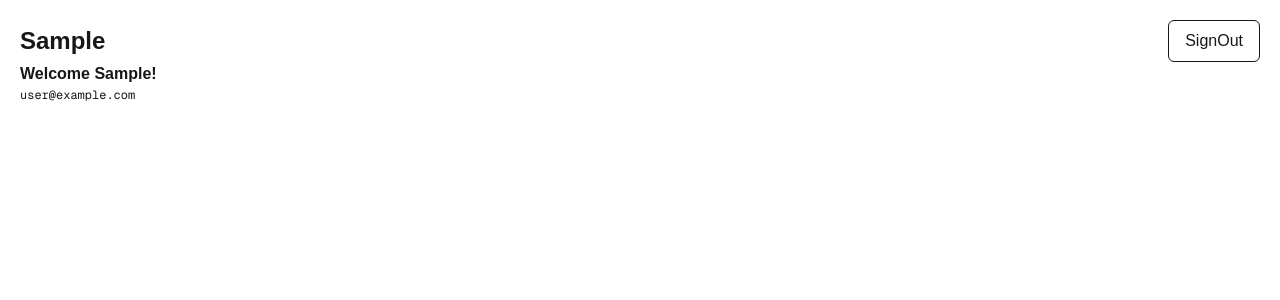
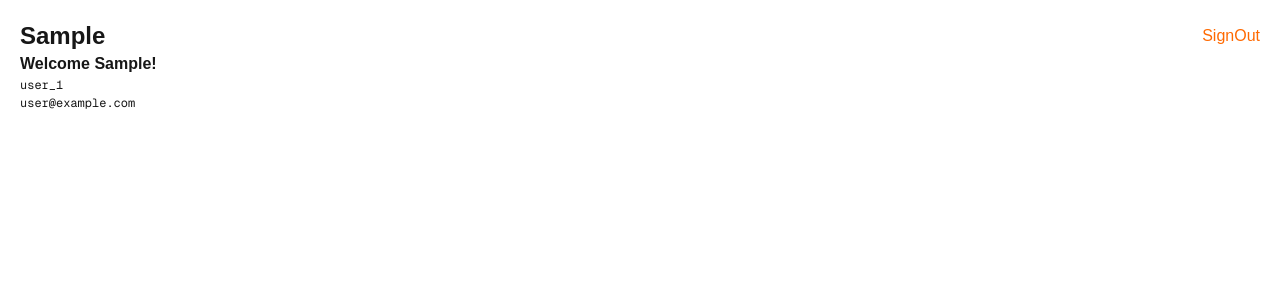
Before and after one commit to nextjs-web-apps/kundanaa-web, a Next.js app: page /dashboard in a window 1280 px wide. Shown: the top 300 px of the page. Built offline with nearby package versions, Linux system fonts and the light colour scheme; no server answers; sample sign-in values are in the browser's storage.

Commit message:
save partial google profile into database

```diff
--- a/app/(components)/dashboard-nav.tsx
+++ b/app/(components)/dashboard-nav.tsx
@@ -5,12 +5,13 @@ const DashboardNavBar = async () => {
     const session = await auth();
 
     return (
-        <section className="flex items-center justify-between">
+        <section className="flex items-center justify-between gap-2">
             <h1 className="text-2xl font-bold">
                 {session ?
                     session.user?.name?.split(" ")[0]
                     : 'Dashboard'}
             </h1>
+            <div className="flex-1"></div>
             <SignOut />
         </section>
     )
--- a/app/(components)/google-signin.tsx
+++ b/app/(components)/google-signin.tsx
@@ -7,7 +7,7 @@ import { FaGoogle } from "react-icons/fa"
 const GoogleSignIn = () => {
     const [errorMsgGoogle, dispatchGoogle] = useActionState(googleLogin, undefined)
     return (
-        <section className="max-w-[220px]">
+        <section className="max-w-[225px] mx-auto">
             <form action={dispatchGoogle}>
                 <button type="submit" className="flex items-center gap-3 px-5">
                     <FaGoogle />
--- a/app/(components)/login-form.tsx
+++ b/app/(components)/login-form.tsx
@@ -3,6 +3,7 @@
 import { useState } from "react"
 import { credentialLogin } from "../(actions)/logins"
 import registerCredentials from "../(actions)/register"
+import GoogleSignIn from "@/app/(components)/google-signin";
 
 
 const RegisterForm = () => {
@@ -29,7 +30,7 @@ const RegisterForm = () => {
 
     return (
         <form action={handldSubmit}>
-            <h2 className="text-center">Register Form</h2>
+            <h2 className="text-2xl font-bold text-center">Register</h2>
             <input type="text"
                 name="name"
                 id="name"
@@ -59,7 +60,7 @@ const RegisterForm = () => {
                 placeholder="•••••••••"
             />
             <button type="submit">Register</button>
-            <p className="text-red-500/30 text-center">{error}</p>
+            <p className="text-sm text-red-500/30 text-center">{error}</p>
         </form>
     )
 }
@@ -86,7 +87,7 @@ const LoginForm = () => {
 
     return (
         <form action={handleLogin}>
-            <h2 className="text-center">Login Form</h2>
+            <h2 className="text-2xl font-bold text-center">Login</h2>
             <input type="email"
                 name="email"
                 id="email"
@@ -102,7 +103,7 @@ const LoginForm = () => {
                 placeholder="•••••••••"
             />
             <button type="submit">Login</button>
-            {error && <p className="text-red-500/30 text-center">{error}</p>}
+            {error && <p className="text-sm text-red-500/30 text-center">{error}</p>}
         </form>
     )
 }
@@ -112,22 +113,23 @@ const LoginOrRegister = () => {
 
     if (login) {
         return (
-            <section className="max-w-[400px]">
+            <section className="max-w-[400px] w-full">
                 <LoginForm />
-                <p className="text-center">Don&apos;t have account?
-                    <span className="hover:text-blue-500/30 cursor-pointer"
+                <p className="text-sm text-center">Don&apos;t have account?
+                    <span className="text-blue-500 hover:text-orange-500/30 cursor-pointer"
                         onClick={() => setLogin(false)}>
                         &nbsp;Register here
                     </span>
                 </p>
+                <GoogleSignIn />
             </section>
         )
     } else {
         return (
-            <section className="max-w-[400px]">
+            <section className="max-w-[400px] w-full">
                 <RegisterForm />
-                <p className="text-center">Already registered?
-                    <span className="hover:text-blue-500/30 cursor-pointer"
+                <p className="text-sm text-center">Already registered?
+                    <span className="text-blue-500 hover:text-orange-500/30 cursor-pointer"
                         onClick={() => setLogin(true)}>
                         &nbsp;Login here
                     </span>
--- a/app/(components)/sign-out.tsx
+++ b/app/(components)/sign-out.tsx
@@ -1,10 +1,11 @@
 'use client'
 
 import { signOut } from "next-auth/react"
+import Link from "next/link"
 
 const SignOut = () => {
     return (
-        <button onClick={() => signOut()}>SignOut</button>
+        <Link href={'/'} onClick={() => signOut()}>SignOut</Link>
     )
 }
 
--- a/app/dashboard/page.tsx
+++ b/app/dashboard/page.tsx
@@ -12,6 +12,7 @@ const DashboardPage = async () => {
             {session && (
                 <>
                     <h2 className="text-[16px] font-bold">Welcome {session.user?.name?.split(" ")[0]}!</h2>
+                    <p className="text-[12px] font-mono">{session.user?.id}</p>
                     <p className="text-[12px] font-mono">{session.user?.email}</p>
                 </>
             )}
--- a/app/globals.css
+++ b/app/globals.css
@@ -27,8 +27,13 @@ body {
 
 @layer base {
   button {
-    @apply border px-4 py-2 cursor-pointer rounded-md;
+    @apply border px-4 py-2 cursor-pointer rounded-md bg-gray-400 text-black/75;
+
+    &:hover {
+      @apply bg-transparent text-orange-500/30;
+    }
   }
+
 
   form {
     @apply flex flex-col gap-4 px-2 py-4;
@@ -38,3 +43,14 @@ body {
     }
   }
 }
+
+/* Overrides the base theme */
+@layer utilities {
+  a {
+    @apply text-orange-500;
+
+    &:hover {
+      @apply text-blue-500/30;
+    }
+  }
+}
--- a/app/page.tsx
+++ b/app/page.tsx
@@ -1,7 +1,6 @@
 import { auth } from "@/auth";
 import { redirect } from "next/navigation";
 
-import GoogleSignIn from "@/app/(components)/google-signin";
 import LoginOrRegister from "@/app/(components)/login-form";
 
 export default async function Home() {
@@ -14,10 +13,8 @@ export default async function Home() {
     <section>
       <h1 className="text-2xl font-bold">Kundanaa&apos;s Website</h1>
       <p className="text-orange-500/30">under construction...</p>
-      <div>
-        <h2>Signin:</h2>
+      <div className="flex w-full justify-center mt-20">
         <LoginOrRegister />
-        <GoogleSignIn />
       </div>
     </section>
   );
--- a/auth.ts
+++ b/auth.ts
@@ -1,8 +1,9 @@
 import NextAuth, { DefaultSession } from "next-auth";
 import authConfig from "./auth.config";
+import User from "./app/(models)/User";
+import { connectDB } from "./lib/connectDB";
 
 export const { handlers, signIn, signOut, auth } = NextAuth({
-  ...authConfig,
   // pages: {
   //   signIn: "/",
   // },
@@ -11,9 +12,24 @@ export const { handlers, signIn, signOut, auth } = NextAuth({
     async signIn({ account, profile }) {
       if (account?.provider === "google") {
         // console.log("Google Profile :", profile);
-        return !!(
-          profile?.email_verified && profile?.email?.endsWith("@gmail.com")
-        );
+        // return !!(
+        //   profile?.email_verified && profile?.email?.endsWith("@gmail.com")
+        // );
+        if (profile?.email_verified && profile?.email?.endsWith("@gmail.com")) {
+          try {
+            await connectDB();
+            const newUser = new User({
+              name: profile.name,
+              email: profile.email,
+              password: "password",
+            });
+            await newUser.save();
+          } catch (error) {
+            console.error("error save google user:", error);
+            return false;
+          }
+          return true;
+        }
       }
       return true;
     },
@@ -32,6 +48,7 @@ export const { handlers, signIn, signOut, auth } = NextAuth({
       return session;
     },
   },
+  ...authConfig,
 });
 
 // Extend the Session type to include the user ID
```
